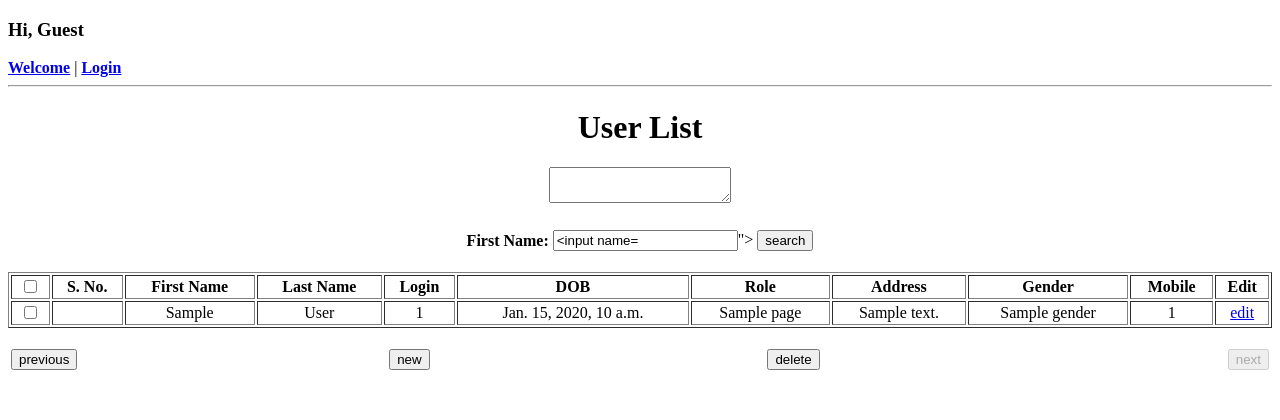
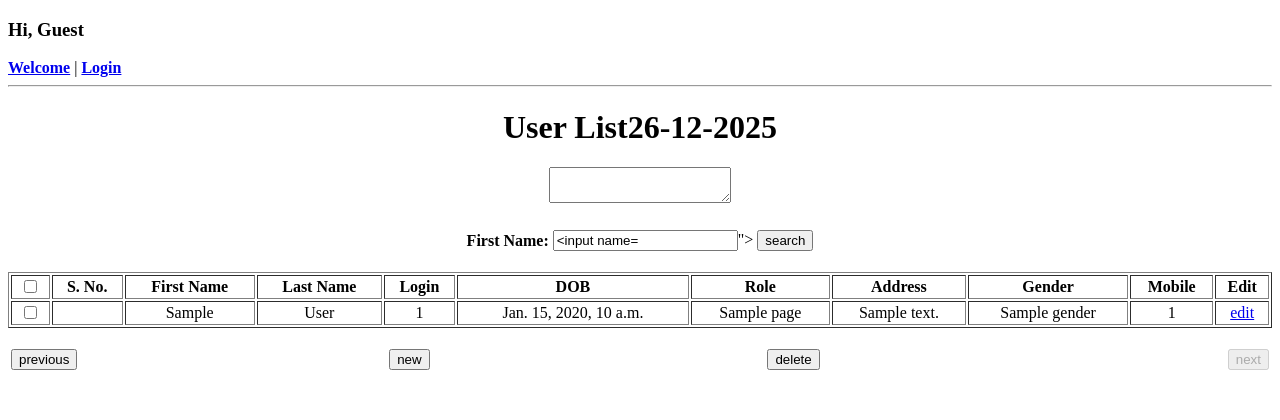
Before and after one commit to VIshal6620/Django-docker-jenkins, a Django app: template SOS/ORS/template/UserList.html in a window 1280 px wide. Shown: the top 420 px of the page. Run offline with Django 5.2, Linux system fonts and the light colour scheme; the template is opened without the code that fills it: most values are stand-ins (such as "Sample title", 1, 10 or a date in 2020); form fields are guessed from the names that the template uses.

Commit message:
Update User List title with date

```diff
--- a/SOS/ORS/template/UserList.html
+++ b/SOS/ORS/template/UserList.html
@@ -13,7 +13,7 @@
     {% csrf_token %}
 
     <div align="center">
-        <h1>User List</h1>
+        <h1>User List26-12-2025</h1>
         {% if form.error %}
         <h3><font color="red"> {{ form.message }} </font></h3>
         {% else %}
```
